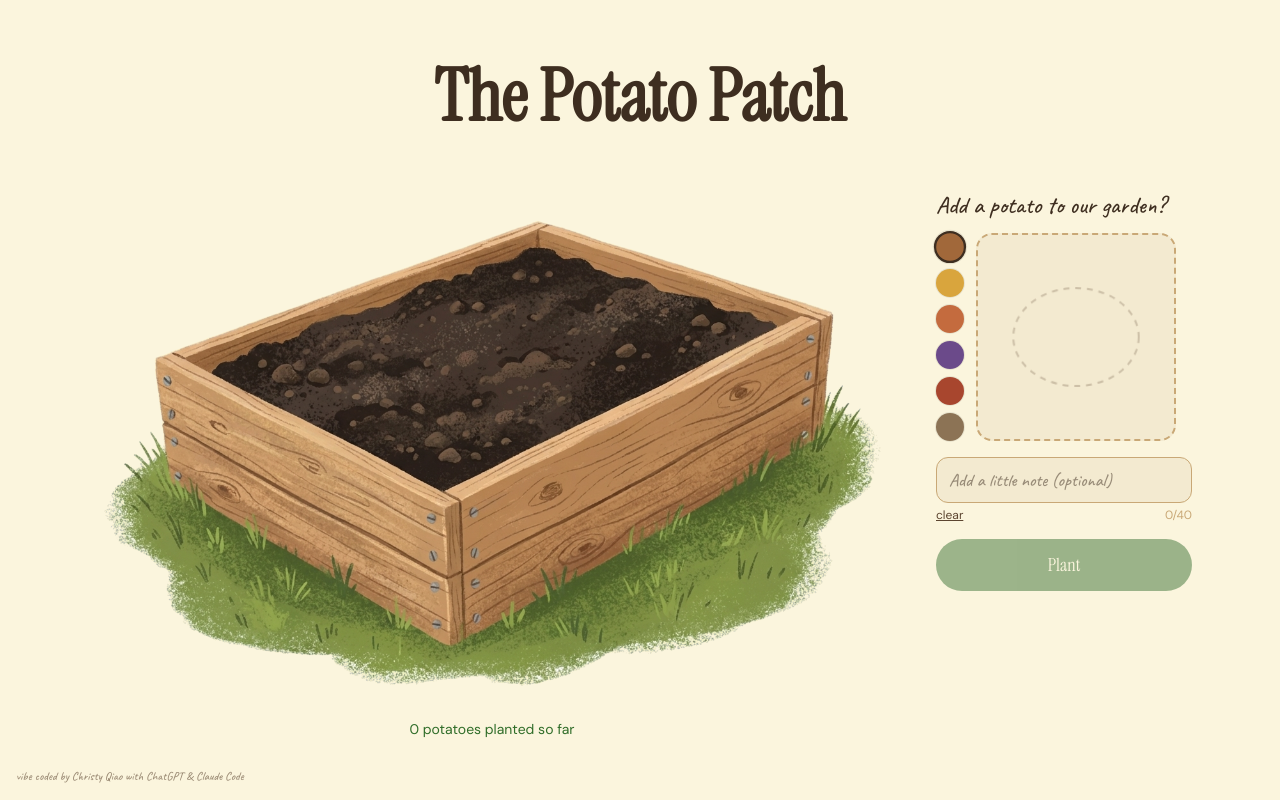
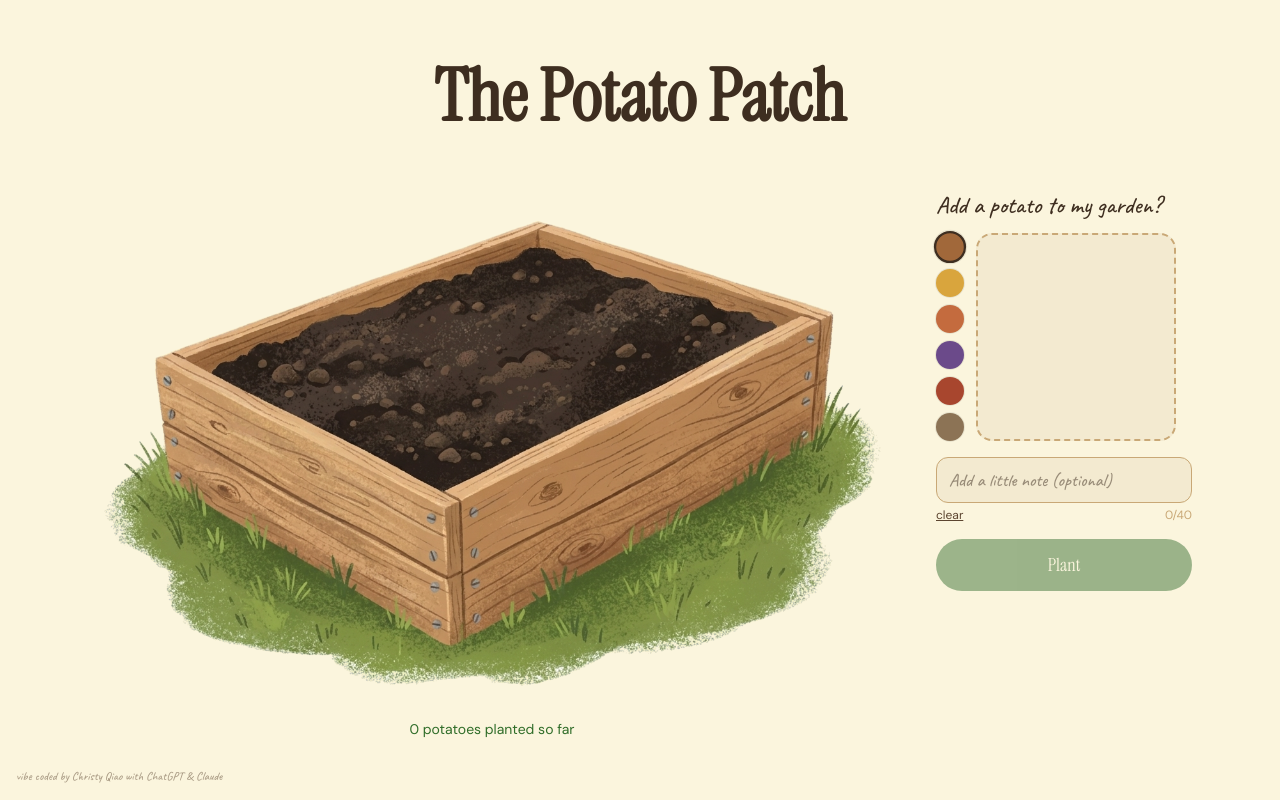
Before and after one commit to crispyqiao/potato-farm, a Next.js app: page / in a window 1280 px wide. Built offline with nearby package versions, Linux system fonts and the light colour scheme.

Commit message:
remove oval guide, my garden, animate heading

```diff
--- a/app/globals.css
+++ b/app/globals.css
@@ -49,3 +49,8 @@ body {
 @media (prefers-reduced-motion: reduce) {
   .potato-mound { animation: none; }
 }
+
+@keyframes fadeSlideIn {
+  from { opacity: 0; transform: translateY(12px); }
+  to   { opacity: 1; transform: translateY(0); }
+}
--- a/app/page.tsx
+++ b/app/page.tsx
@@ -8,6 +8,7 @@ import { Potato } from "@/lib/types";
 export default function Home() {
   const [potatoes, setPotatoes] = useState<Potato[]>([]);
   const [isLoading, setIsLoading] = useState(true);
+  const [panelVisible, setPanelVisible] = useState(false);
 
   useEffect(() => {
     fetch("/api/potatoes")
@@ -15,6 +16,8 @@ export default function Home() {
       .then((d) => setPotatoes(d.potatoes ?? []))
       .catch(() => setPotatoes([]))
       .finally(() => setIsLoading(false));
+    const t = setTimeout(() => setPanelVisible(true), 400);
+    return () => clearTimeout(t);
   }, []);
 
   function handlePlanted(potato: Potato) {
@@ -27,8 +30,6 @@ export default function Home() {
       style={{ background: "var(--cream)" }}
     >
       <div className="w-full max-w-6xl mx-auto px-6 flex flex-col items-center py-12">
-
-        {/* Header */}
         <header className="pb-8 text-center w-full">
           <h1
             className="font-display text-6xl sm:text-7xl"
@@ -38,10 +39,7 @@ export default function Home() {
           </h1>
         </header>
 
-        {/* Field + panel side by side */}
         <div className="w-full flex flex-col lg:flex-row items-center lg:items-start gap-10">
-
-          {/* Field */}
           <div className="w-full lg:flex-1">
             {isLoading ? (
               <div style={{ aspectRatio: "1264 / 848" }} />
@@ -56,14 +54,24 @@ export default function Home() {
             </p>
           </div>
 
-          {/* Plant panel */}
-          <div className="w-full lg:w-64 shrink-0 lg:pt-6">
+          <div
+            className="w-full lg:w-64 shrink-0 lg:pt-6 transition-all duration-700"
+            style={{
+              opacity: panelVisible ? 1 : 0,
+              transform: panelVisible ? "translateY(0)" : "translateY(16px)",
+            }}
+          >
             <PlantPanel onPlanted={handlePlanted} />
           </div>
-
         </div>
       </div>
-      <p className="fixed bottom-4 left-4 text-xs font-hand" style={{ color: "var(--soil)", opacity: 0.6 }}>vibe coded by Christy Qiao with ChatGPT &amp; Claude Code</p>
+
+      <p
+        className="fixed bottom-4 left-4 text-xs font-hand"
+        style={{ color: "var(--soil)", opacity: 0.5 }}
+      >
+        vibe coded by Christy Qiao with ChatGPT &amp; Claude
+      </p>
     </main>
   );
 }
--- a/components/DrawCanvas.tsx
+++ b/components/DrawCanvas.tsx
@@ -40,16 +40,6 @@ export default function DrawCanvas({
     ctx.lineWidth = 2;
     ctx.setLineDash([6, 6]);
     ctx.beginPath();
-    ctx.ellipse(
-      CANVAS_SIZE / 2,
-      CANVAS_SIZE / 2,
-      CANVAS_SIZE * 0.32,
-      CANVAS_SIZE * 0.24,
-      0,
-      0,
-      Math.PI * 2
-    );
-    ctx.stroke();
     ctx.restore();
 
     registerHandle({
@@ -65,16 +55,6 @@ export default function DrawCanvas({
         ctx.lineWidth = 2;
         ctx.setLineDash([6, 6]);
         ctx.beginPath();
-        ctx.ellipse(
-          CANVAS_SIZE / 2,
-          CANVAS_SIZE / 2,
-          CANVAS_SIZE * 0.32,
-          CANVAS_SIZE * 0.24,
-          0,
-          0,
-          Math.PI * 2
-        );
-        ctx.stroke();
         ctx.restore();
         hasDrawnRef.current = false;
         onChangeHasDrawing(false);
--- a/components/PlantPanel.tsx
+++ b/components/PlantPanel.tsx
@@ -63,7 +63,7 @@ export default function PlantPanel({ onPlanted }: PlantPanelProps) {
   return (
     <div className="w-full">
       <p className="font-hand text-2xl mb-3" style={{ color: "var(--soil-deep)" }}>
-        Add a potato to our garden?
+        Add a potato to my garden?
       </p>
 
       <div className="flex gap-3 mb-4">
```
